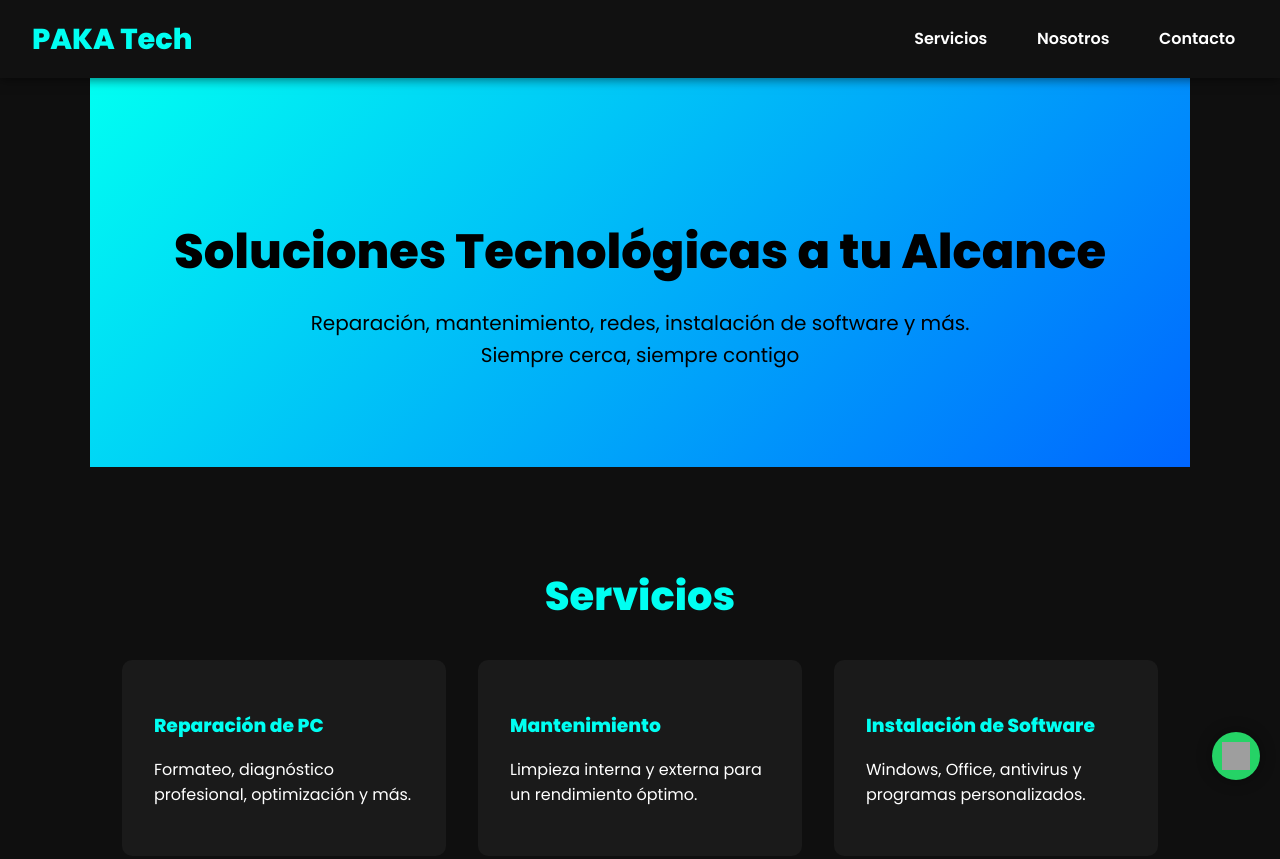
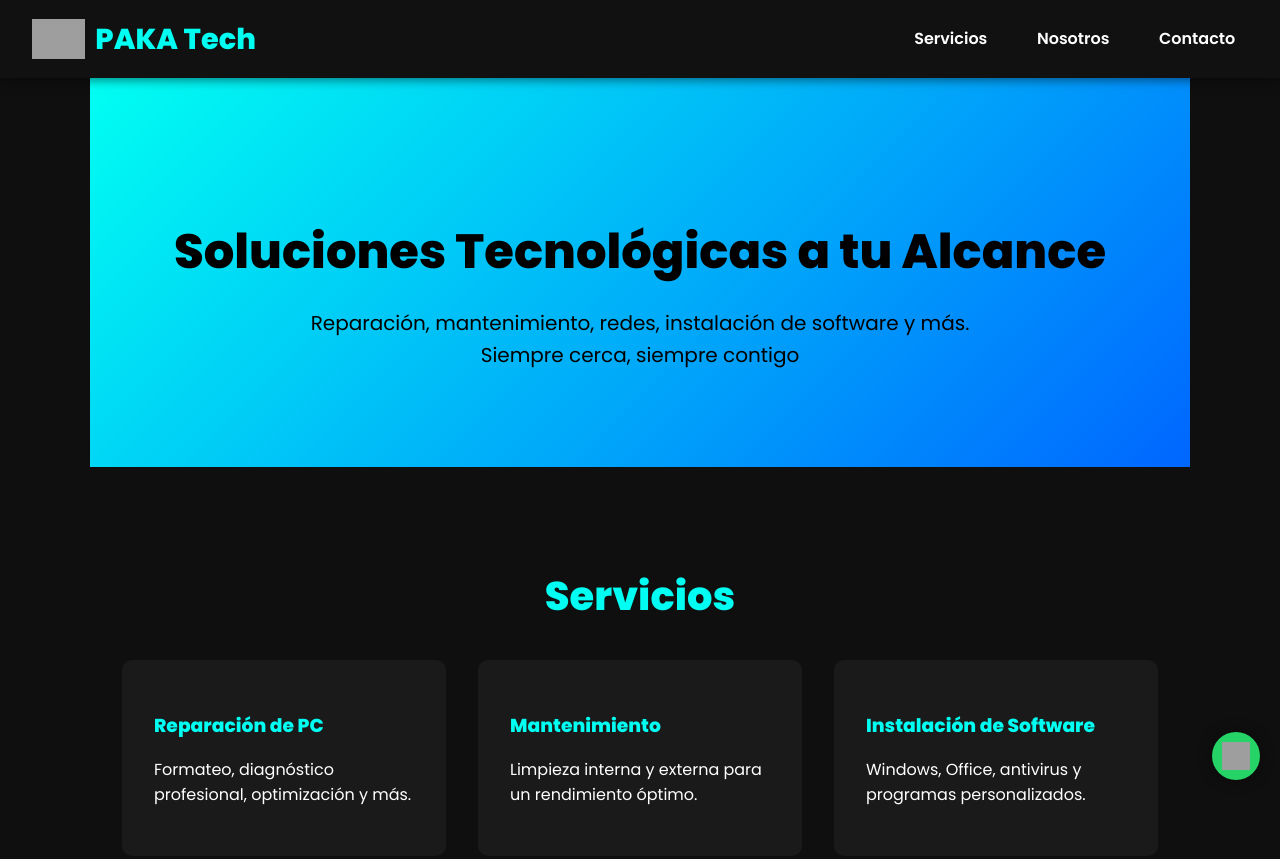
Before and after one commit to pakastore/pakatechsolutions-web, a plain HTML site: page index.html in a window 1280 px wide. Shown: the top 859 px of the page. Drawn offline with nearby package versions, Linux system fonts and the light colour scheme; grey boxes are pictures that could not be loaded.

Commit message:
Update index.html

```diff
--- a/index.html
+++ b/index.html
@@ -1,6 +1,6 @@
 <html lang="es">
 <head>
-  <meta name="google-site-verification" content="dWMUHvnS15ercMqQrwJT8nfVtoBMDEwm4-_Dt-18s64" />
+ <meta name="google-site-verification" content="dWMUHvnS15ercMqQrwJT8nfVtoBMDEwm4-_Dt-18s64" />
   <meta charset="UTF-8" />
   <meta name="viewport" content="width=device-width, initial-scale=1" />
   <title>PAKA Tech Solutions | Tecnología a tu alcance</title>
@@ -10,7 +10,9 @@
     * { box-sizing: border-box; scroll-behavior: smooth; }
     body { margin: 0; font-family: 'Poppins', sans-serif; background: #0f0f0f; color: #fff; line-height: 1.6; }
     header { background: #111; padding: 1rem 2rem; display: flex; justify-content: space-between; align-items: center; position: sticky; top: 0; z-index: 1000; box-shadow: 0 2px 10px rgba(0,0,0,0.5); }
-    .logo { font-size: 1.8rem; font-weight: 800; color: #00fff2; user-select: none; }
+    .logo-container { display: flex; align-items: center; gap: 10px; user-select: none; }
+    .logo-container img { height: 40px; }
+    .logo { font-size: 1.8rem; font-weight: 800; color: #00fff2; }
     nav.nav-desktop { display: flex; gap: 1.5rem; }
     nav.nav-desktop a { color: #fff; text-decoration: none; font-weight: 600; padding: 0.4rem 0.8rem; border-radius: 4px; transition: background-color 0.3s, color 0.3s; }
     nav.nav-desktop a:hover, nav.nav-desktop a:focus { background-color: #00fff2; color: #000; outline: none; }
@@ -115,7 +117,10 @@
 <body>
 
   <header>
-    <div class="logo" tabindex="0">PAKA Tech</div>
+    <div class="logo-container" tabindex="0">
+      <img src="https://hosting.renderforestsites.com/31797606/1520202/media/51a88f12e21c6145f94ccb88d97a8d75.png" alt="Logo PAKA Tech" />
+      <div class="logo">PAKA Tech</div>
+    </div>
     <nav class="nav-desktop" aria-label="Menú principal">
       <a href="#servicios" tabindex="0">Servicios</a>
       <a href="#nosotros" tabindex="0">Nosotros</a>
@@ -195,8 +200,6 @@
 
     <div class="form-container" data-aos="fade-up">
       <form action="https://formsubmit.co/pakatechsolutions@gmail.com" method="POST" novalidate>
-        <input type="hidden" name="_captcha" value="false" />
-        <input type="hidden" name="_next" value="https://pakastore.github.io/pakatechsolutions-web/" />
         <input type="text" name="name" placeholder="Tu nombre" required autocomplete="name" />
         <input type="email" name="email" placeholder="Tu correo" required autocomplete="email" />
         <textarea name="message" rows="5" placeholder="Tu mensaje" required></textarea>
```
